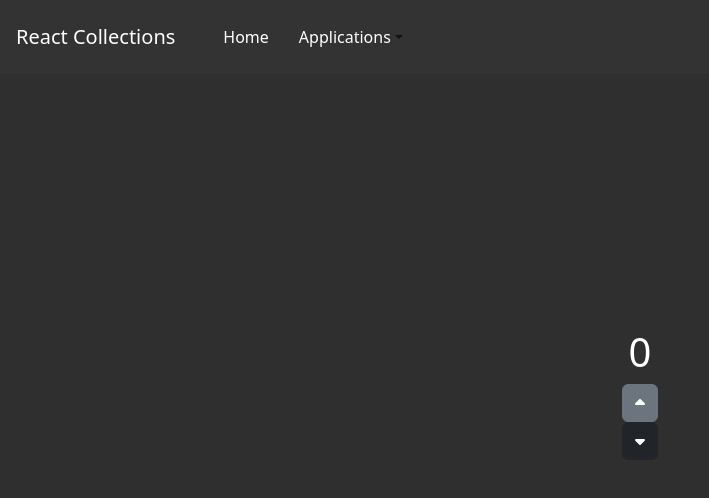
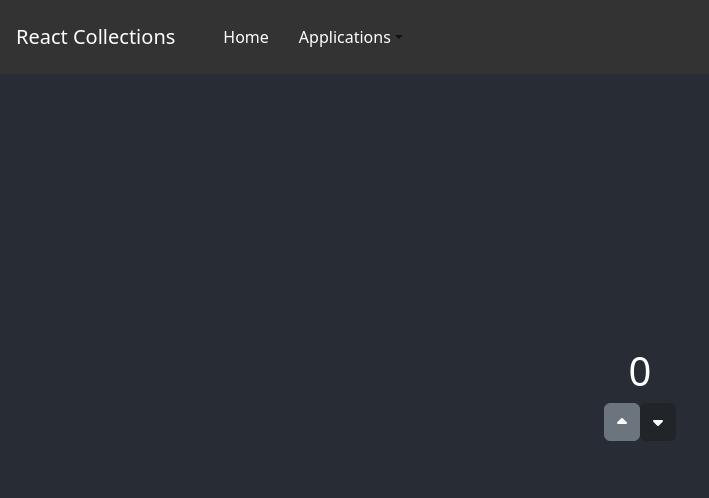
Before and after one commit to DarwinLF/ReactCollection, a React (Create React App) app: page /counter in a window 1280 px wide. Shown: the top 498 px of the page, without its empty margins (0-709 px from the left). Built offline with nearby package versions, Linux system fonts and the light colour scheme.

Commit message:
changing count page layout

```diff
--- a/src/App.css
+++ b/src/App.css
@@ -1,5 +1,5 @@
 body {
-  background-color: rgba(0, 0, 0, 0.815);
+  background-color: #282c34;
 }
 
 
--- a/src/pages/counter.js
+++ b/src/pages/counter.js
@@ -18,8 +18,10 @@ function Counter() {
     return (
         <Container className="d-flex justify-content-center align-items-center flex-column center">
             <h1>{count}</h1>
-            <Button variant="secondary" onClick={increment}><FontAwesomeIcon icon={faCaretUp}/></Button>
-            <Button variant="dark" onClick={decrement}><FontAwesomeIcon icon={faCaretDown}/></Button>
+            <Container className="d-flex justify-content-center align-items-center flex-row">
+                <Button variant="secondary" onClick={increment}><FontAwesomeIcon icon={faCaretUp}/></Button>
+                <Button variant="dark" onClick={decrement}><FontAwesomeIcon icon={faCaretDown}/></Button>
+            </Container>
         </Container>
     );
 }
--- a/src/pages/todo.js
+++ b/src/pages/todo.js
@@ -1,6 +1,6 @@
 import {useState} from "react";
 import "../App.css";
-import { Form, Container, Button, InputGroup } from "react-bootstrap";
+import { Form, Container, Button, InputGroup, Row } from "react-bootstrap";
 import { FontAwesomeIcon } from "@fortawesome/react-fontawesome";
 import { faArrowRightToBracket} from "@fortawesome/free-solid-svg-icons";
 
@@ -29,9 +29,13 @@ function ToDo() {
                     </InputGroup>
                 </Form>
             </Container>
-            <Container className="d-flex justify-content-center">
+            <Container className="d-flex justify-content-center flex-column align-items-center">
                 {tasks.map(element => {
-                        return (<p>{element}</p>);
+                        return (
+                            <Row>
+                                <p>{element}</p>
+                            </Row>
+                        );
                 })}
             </Container>
         </>
```
